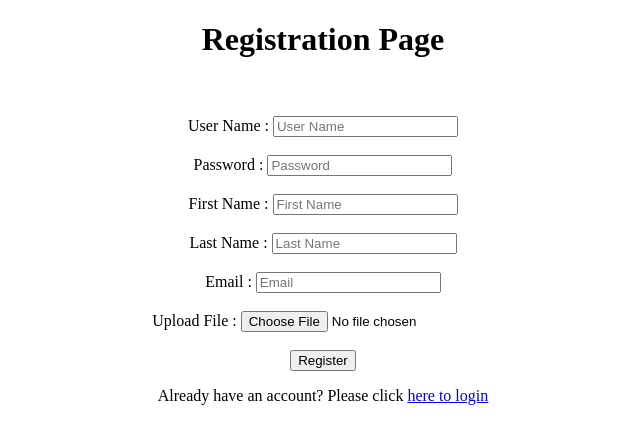
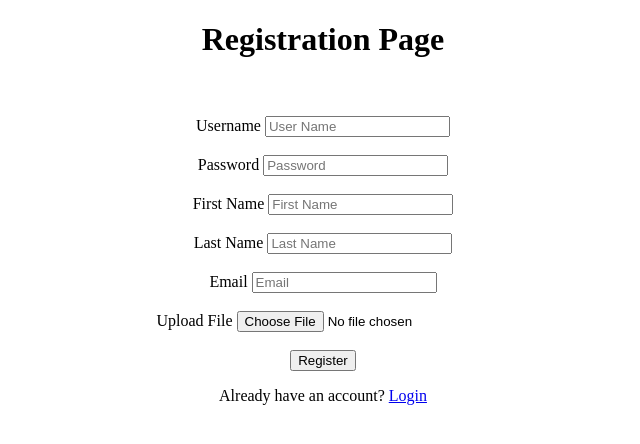
Before and after one commit to Ramankitha/CloudProject, a Flask app: page /registration in a window 1280 px wide. Shown: the top 444 px of the page, without its empty margins (317-957 px from the left). Run offline with Flask 2, Linux system fonts and the light colour scheme.

Commit message:
Adding files 1

```diff
--- a/app.py
+++ b/app.py
@@ -148,9 +148,9 @@ def login():
             for row in result:
                 return responsePage(row[0], row[1], row[2], row[3])
         else:
-            message = 'Invalid Credentials !'
+            message = 'Invalid Username or Password!'
     elif request.method == 'POST':
-        message = 'Please enter Credentials'
+        message = 'Enter your Username and password!'
     return render_template('index.html', message = message)
 
 @app.route('/registration', methods =['GET', 'POST'])
@@ -164,14 +164,14 @@ def registration():
         email = str(request.form['email'])
         uploaded_file = request.files['textfile']
         if not uploaded_file:
-            filename = null
-            word_count = null
+            filename = None
+            word_count = None
         else :
             filename = uploaded_file.filename
             word_count = getNumberOfWords(uploaded_file)
         result = execute_query("""SELECT *  FROM users WHERE Username  = (?)""", (username, ))
         if result:
-            message = 'User has already registered!'
+            message = 'Account exists!'
         else:
             result1 = execute_query("""INSERT INTO users (username, password, firstname, lastname, email, count) values (?, ?, ?, ?, ?, ? )""", (username, password, firstname, lastname, email, word_count, ))
             commit()
@@ -180,7 +180,7 @@ def registration():
                 for row in result2:
                     return responsePage(row[0], row[1], row[2], row[3])
     elif request.method == 'POST':
-        message = 'Some of the fields are missing!'
+        message = 'Missing Fields!'
     return render_template('registration.html', message = message)
 
 @app.route("/download")
--- a/templates/registration.html
+++ b/templates/registration.html
@@ -10,16 +10,16 @@
     <div>
         <form action="{{url_for('registration')}}" method="POST" enctype="multipart/form-data">
             <div>{{ message }}</div><br><br>
-            <label>User Name : </label><input id="username" name="username" type="text" placeholder="User Name" autocomplete="off"/> <br><br>
-            <label>Password : </label><input id="password" name="password" type="password" placeholder="Password" autocomplete="off"/> <br><br>
-            <label>First Name : </label><input id="firstname" name="firstname" type="text" placeholder="First Name" autocomplete="off"/> <br><br>
-            <label>Last Name : </label><input id="lastname" name="lastname" type="text" placeholder="Last Name" autocomplete="off"/> <br><br>
-            <label>Email : </label><input id="email" name="email" type="text" placeholder="Email" autocomplete="off"/> <br><br>
-            <label>Upload File : </label><input type="file" id="textfile" name="textfile"><br><br>
+            <label>Username    </label><input id="username" name="username" type="text" placeholder="User Name" autocomplete="off"/> <br><br>
+            <label>Password    </label><input id="password" name="password" type="password" placeholder="Password" autocomplete="off"/> <br><br>
+            <label>First Name    </label><input id="firstname" name="firstname" type="text" placeholder="First Name" autocomplete="off"/> <br><br>
+            <label>Last Name    </label><input id="lastname" name="lastname" type="text" placeholder="Last Name" autocomplete="off"/> <br><br>
+            <label>Email    </label><input id="email" name="email" type="text" placeholder="Email" autocomplete="off"/> <br><br>
+            <label>Upload File    </label><input type="file" id="textfile" name="textfile"><br><br>
             <button id="submit" name="submit">Register</button>
         </form>
     </div>
-    <p>Already have an account? Please click <a href="{{url_for('login')}}">here to login</a></p>
+    <p>Already have an account?  <a href="{{url_for('login')}}">Login</a></p>
 </div>
 </body>
 </html>
```
Also changed, not shown: templates/index.html (+5 -5 lines), example.db.
